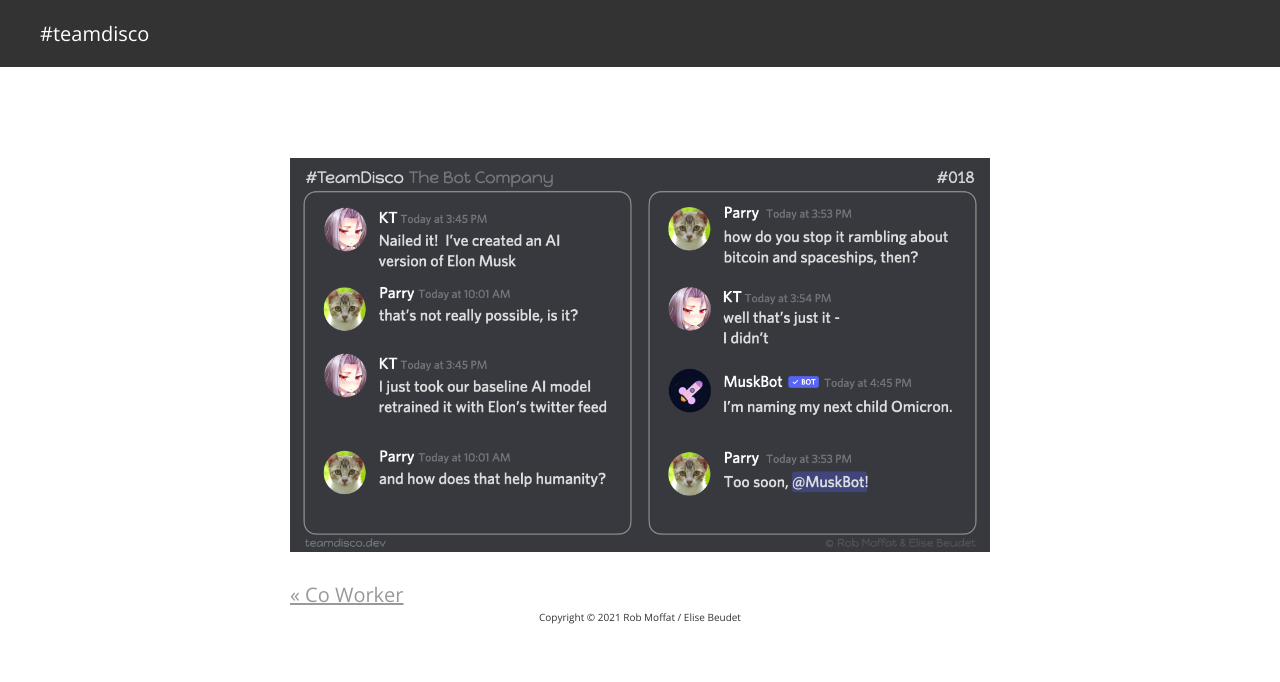
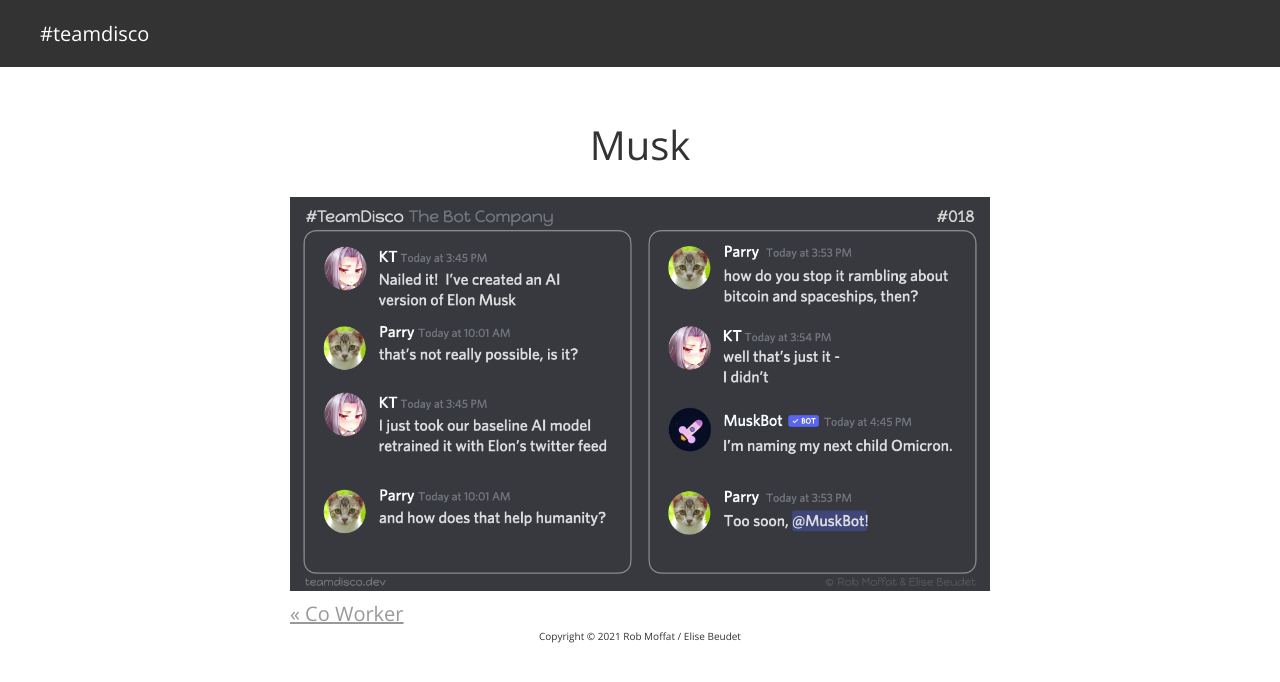
Before and after one commit to robmoffat/teamdisco, a Jekyll site: the page built from _posts/2021-12-31-Musk.md, in a window 1280 px wide. Shown: the top 682 px of the page. Built offline with Jekyll 4.4.1, drawn with Linux system fonts in a browser that asks for light colours.

Commit message:
Fixed title

```diff
--- a/_layouts/post.html
+++ b/_layouts/post.html
@@ -6,13 +6,11 @@
 ---
 
 
-# {{page.title}}
+
 
 <div class="center gap" markdown="1">
-
+<h1>{{ page.title }}</h1>
 <img src="{{page.image}}" class="post" />
-
-<p class="description">{{page.description}} </p>
 
 </div>
 
```
